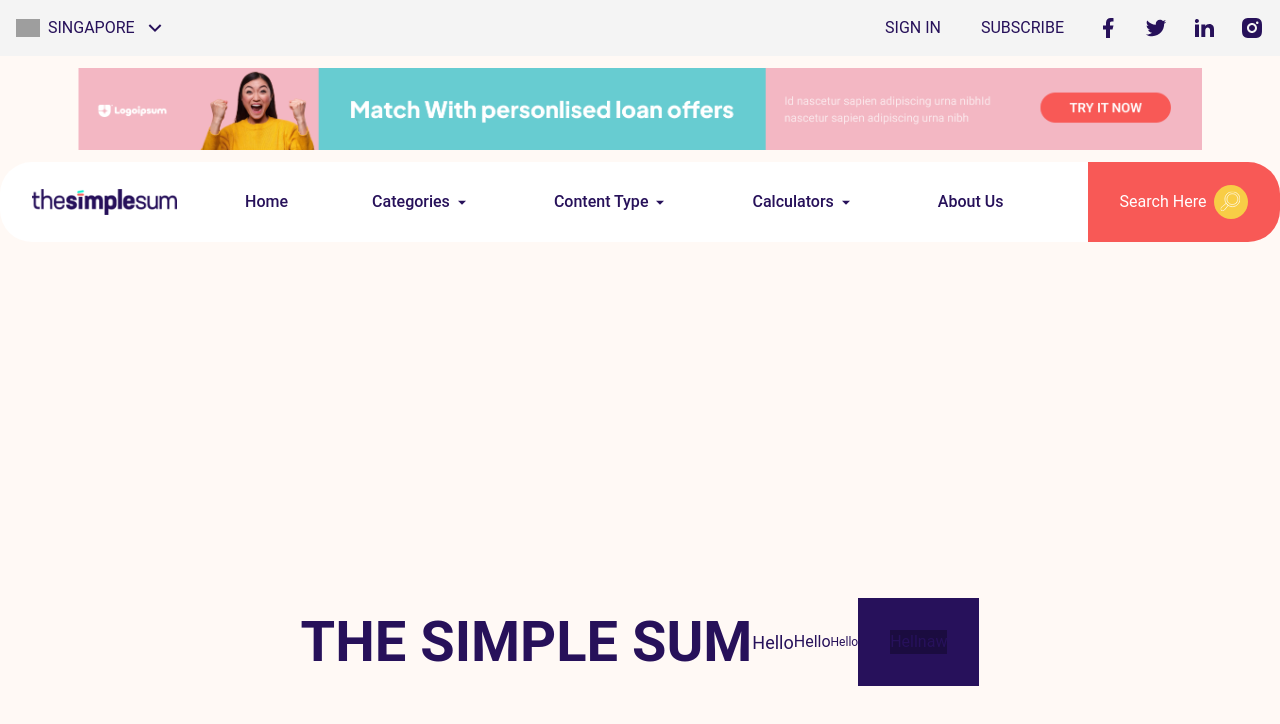
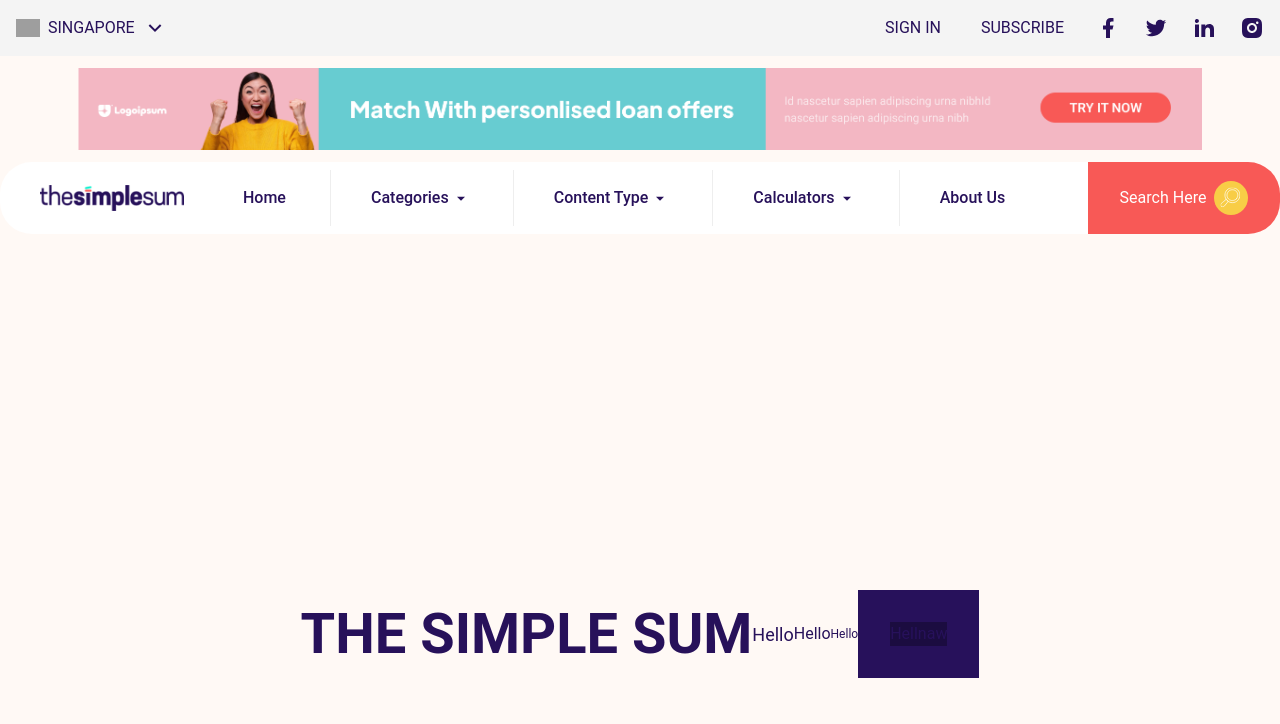
Before and after one commit to agreytosira/thesimplesum, a Next.js app: page / in a window 1280 px wide. Shown: the top 724 px of the page. Built offline with nearby package versions, Linux system fonts and the light colour scheme; grey boxes are pictures that could not be loaded.

Commit message:
style: add divider in navbar

```diff
--- a/components/Navbar.jsx
+++ b/components/Navbar.jsx
@@ -154,7 +154,7 @@ export default function Navbar() {
       </Link>
       <div className='container px-0'>
         <div className='flex items-stretch'>
-          <div className='flex items-center bg-white py-2 px-6 rounded-l-[2rem] w-[85%]'>
+          <div className='flex items-center bg-white py-2 px-8 rounded-l-[2rem] w-[85%]'>
             <Link className=' flex justify-center items-center px-2' href='/'>
               <Image src='/thesimplesum-logo.png' alt='TheSimpleSum Logo' className='w-[171px]' width={171} height={30} />
             </Link>
--- a/components/ui/navigation-menu.jsx
+++ b/components/ui/navigation-menu.jsx
@@ -13,13 +13,13 @@ const NavigationMenu = React.forwardRef(({ className, children, ...props }, ref)
 ));
 NavigationMenu.displayName = NavigationMenuPrimitive.Root.displayName;
 
-const NavigationMenuList = React.forwardRef(({ className, ...props }, ref) => <NavigationMenuPrimitive.List ref={ref} className={cn('group flex flex-1 list-none items-center justify-center space-x-1', className)} {...props} />);
+const NavigationMenuList = React.forwardRef(({ className, ...props }, ref) => <NavigationMenuPrimitive.List ref={ref} className={cn('group flex flex-1 list-none items-center justify-center space-x-1 divide-x divide-line', className)} {...props} />);
 NavigationMenuList.displayName = NavigationMenuPrimitive.List.displayName;
 
 const NavigationMenuItem = NavigationMenuPrimitive.Item;
 
 const navigationMenuTriggerStyle = cva(
-  'group inline-flex h-9 w-full items-center justify-center rounded-md bg-white px-10 py-8 text-base font-medium transition-colors hover:bg-accent hover:text-accent-foreground focus:bg-accent focus:text-accent-foreground focus:outline-none disabled:pointer-events-none disabled:opacity-50 data-[active]:bg-accent/50 data-[state=open]:bg-accent/50'
+  'group inline-flex h-9 w-full items-center justify-center rounded-md bg-white px-10 py-7 text-base font-medium transition-colors hover:bg-accent hover:text-accent-foreground focus:bg-accent focus:text-accent-foreground focus:outline-none disabled:pointer-events-none disabled:opacity-50 data-[active]:bg-accent/50 data-[state=open]:bg-accent/50'
 );
 
 const NavigationMenuTrigger = React.forwardRef(({ className, children, ...props }, ref) => (
```
